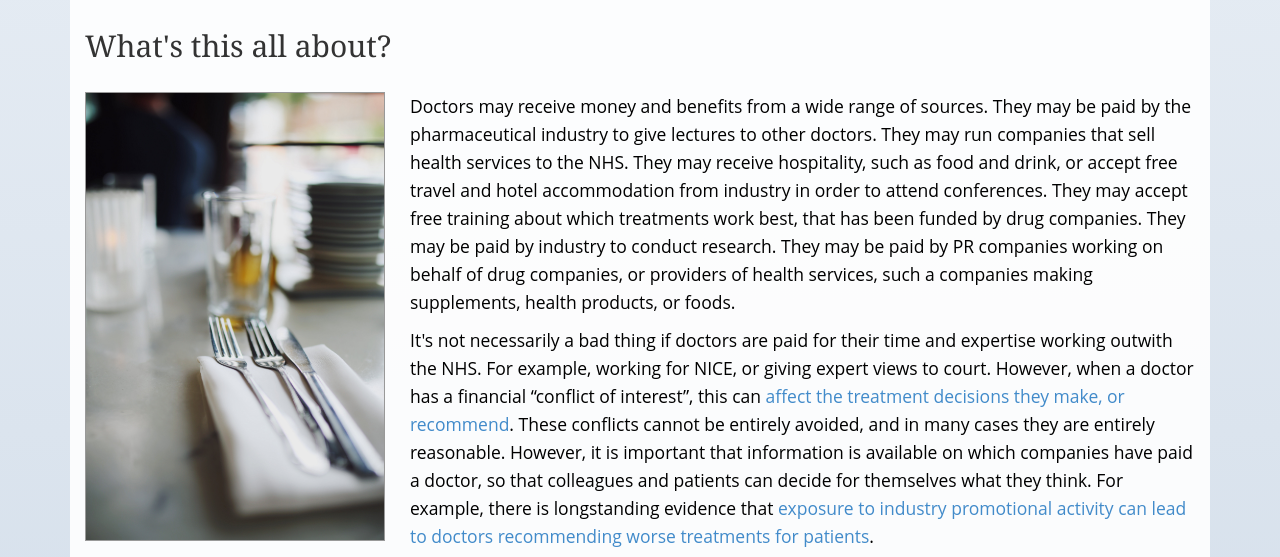
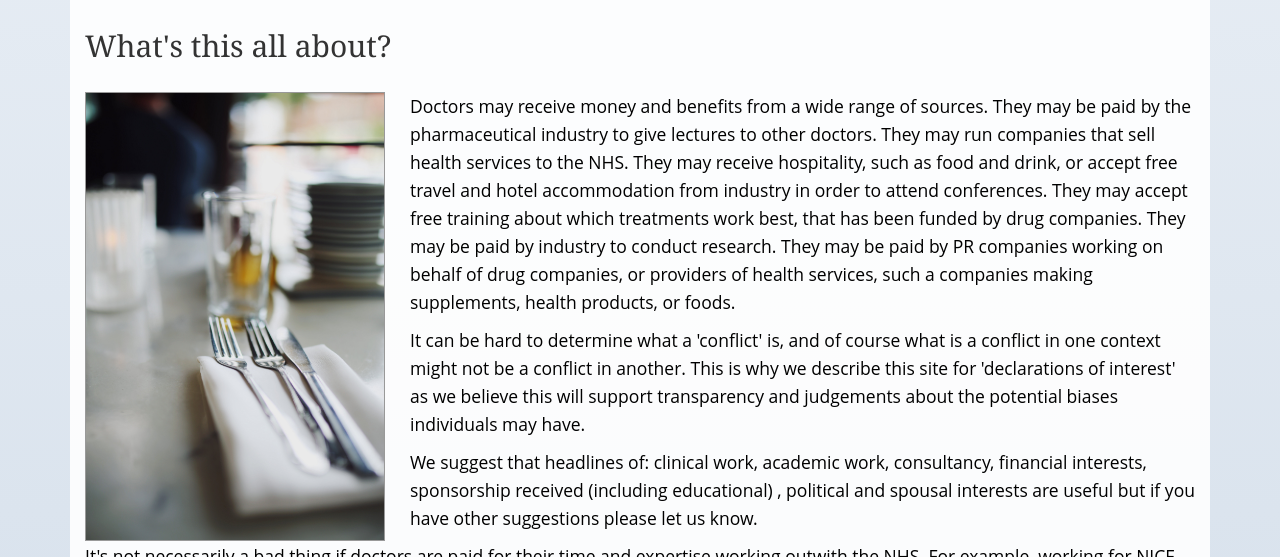
Before and after one commit to openhealthcare/whopaysthisdoctor.org, a Django app: template whopays/templates/home.html in a window 1280 px wide. Shown: the part 410-967 px from the top of the page. Run offline with Django 3.2, Linux system fonts and the light colour scheme; the template is opened without the code that fills it, so the values that code supplies are empty; some libraries are stand-ins or nearby versions; some web fonts are replaced.

Commit message:
Adds a couple of additional descriptive paragaphs to the home page as requested by the users

```diff
--- a/whopays/templates/home.html
+++ b/whopays/templates/home.html
@@ -36,6 +36,13 @@
 
 
     <p>Doctors may receive money and benefits from a wide range of sources. They may be paid by the pharmaceutical industry to give lectures to other doctors. They may run companies that sell health services to the NHS. They may receive hospitality, such as food and drink, or accept free travel and hotel accommodation from industry in order to attend conferences. They may accept free training about which treatments work best, that has been funded by drug companies. They may be paid by industry to conduct research. They may be paid by PR companies working on behalf of drug companies, or providers of health services, such a companies making supplements, health products, or foods.</p>
+
+    <p>It can be hard to determine what a 'conflict' is, and of course what is a conflict in one context might not be a conflict in another. This is why we describe this site for 'declarations of interest' as we believe this will support transparency and judgements about the potential biases individuals may have.</p>
+
+    <p>We suggest that headlines of: clinical work, academic work, consultancy, financial interests, sponsorship received (including educational) , political and spousal interests are useful but if you have other suggestions please let us know.</p>
+
+
+
     <p>It's not necessarily a bad thing if doctors are paid for their time and expertise working outwith the NHS. For example, working for NICE, or giving expert views to court. However, when a doctor has a financial “conflict of interest”, this can <a title="Spurling 2010 review" href="http://www.plosmedicine.org/article/info%3Adoi%2F10.1371%2Fjournal.pmed.1000352" target="_blank">affect the treatment decisions they make, or recommend</a>. These conflicts cannot be entirely avoided, and in many cases they are entirely reasonable. However, it is important that information is available on which companies have paid a doctor, so that colleagues and patients can decide for themselves what they think. For example, there is longstanding evidence that <a title="Spurling 2010 review" href="http://www.plosmedicine.org/article/info%3Adoi%2F10.1371%2Fjournal.pmed.1000352" target="_blank">exposure to industry promotional activity can lead to doctors recommending worse treatments for patients</a>.</p>
     <div style="float: right;"><iframe width="560" height="315" src="https://www.youtube.com/embed/YQZ2UeOTO3I" frameborder="0" allowfullscreen></iframe></div>
     <p>Today, it’s very hard to find out who has paid a doctor in the UK. We know that the pharmaceutical industry has paid healthcare workers <a title="ABPI Press Release" href="http://www.abpi.org.uk/media-centre/newsreleases/2013/Pages/050413-a.aspx" target="_blank">£40 million per year</a> in the UK, but companies currently refuse to say who they have paid, and how much. Employers and regulators have failed to collect this information. Where data has been collected, at public expense, this is often kept secret from patients and researchers. The small amount of publicly accessible information is chaotic and dispersed.</p>
```
